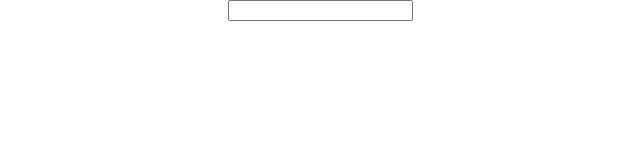
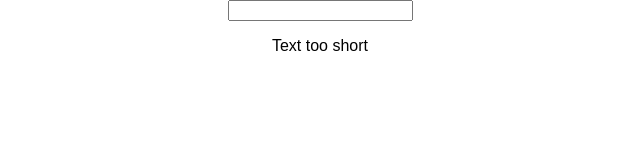
Before and after one commit to stomaras/Assigment2, a React (Create React App) app: page / in a window 1280 px wide. Shown: the top 160 px of the page, without its empty margins (320-960 px from the left). Built offline with nearby package versions, Linux system fonts and the light colour scheme.

Commit message:
Validation

```diff
--- a/src/App.js
+++ b/src/App.js
@@ -1,6 +1,7 @@
 import React, { Component } from 'react';
 import logo from './logo.svg';
 import './App.css';
+import Validation from './Validation/Validation';
 
 class App extends Component {
 
@@ -23,6 +24,7 @@
             onChange={this.inputChangedHandler}
             value={this.state.userInput} />
         <p>{this.state.userInput}</p>
+        <Validation inputLength={this.state.userInput.length} />
       </div>
     );
   }
--- /dev/null
+++ b/src/Validation/Validation.js
@@ -0,0 +1,29 @@
+import React from 'react'
+/* Every time i nedd to return jsc code because in other case is not component*/
+const validation = (props) => {
+    // 1st way
+    let validationMessage = 'Text long enough';
+
+    if(props.inputLength <= 5) {
+        validationMessage= 'Text too short';
+    }
+
+    /* 2nd Way
+            {
+
+                props.inputLength > 5 ?
+                    <p>Text Long Enough</p> :
+                    <p>Text too short</p>
+            }
+            */
+
+    return (
+        <div>
+            <p>{validationMessage}</p>
+
+
+         </div>
+    );
+};
+
+export default validation;
```
